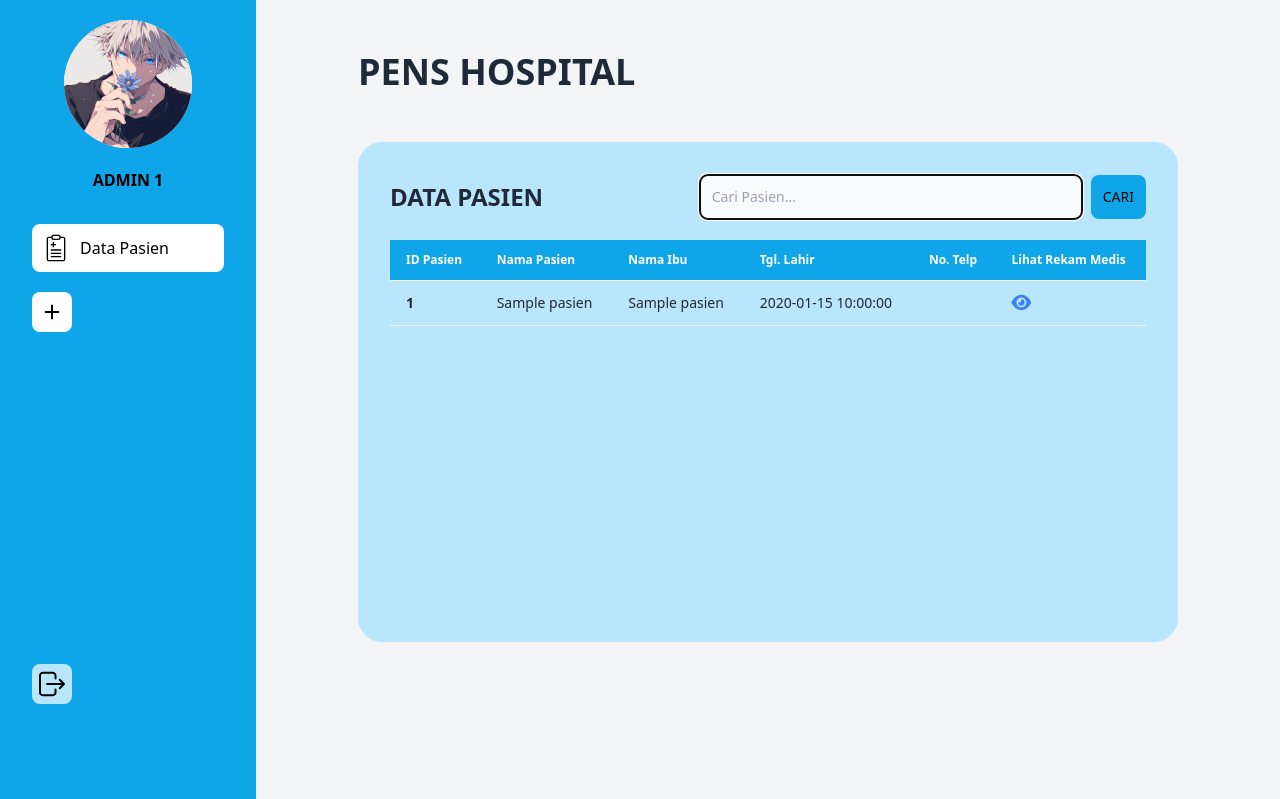
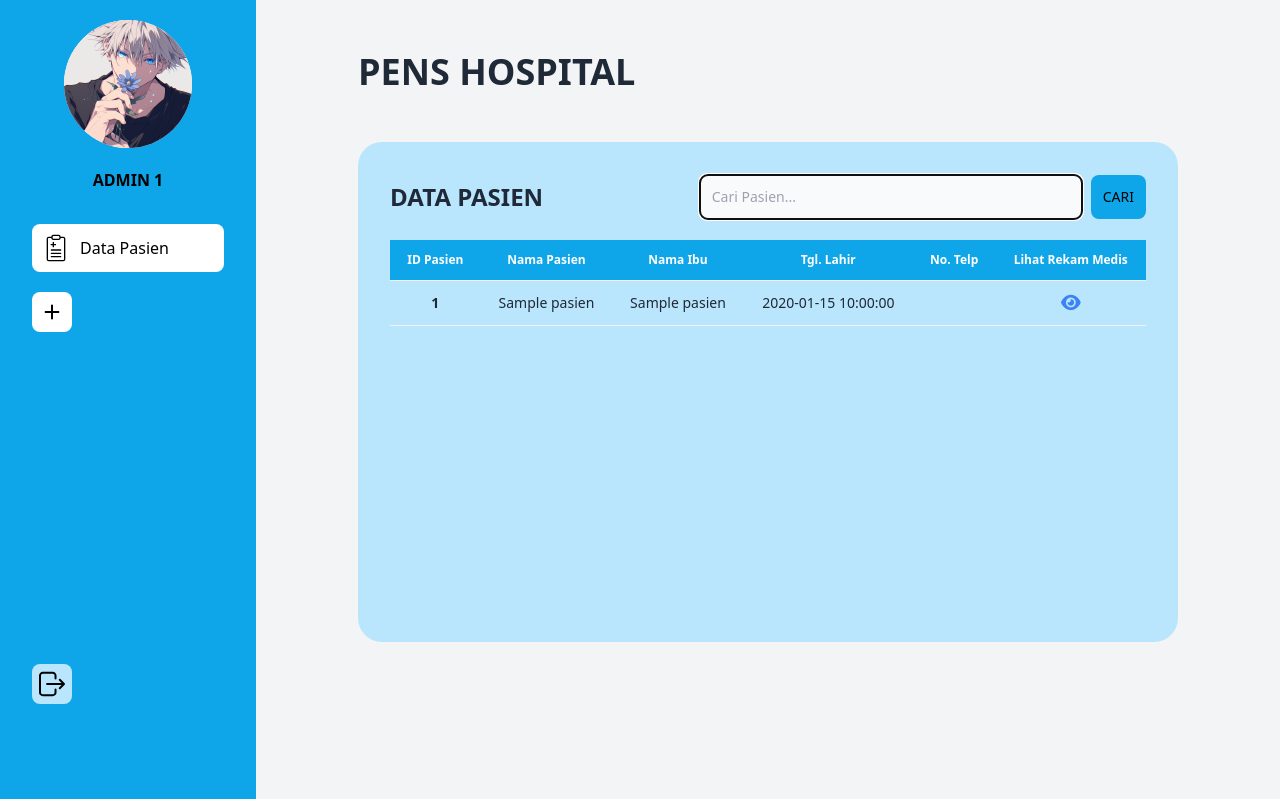
Before and after one commit to nafisaa11/Rekam_Medis_CI, a PHP site: the page made by application/views/Rekam_medis/main.php in a window 1280 px wide. Shown: the top 799 px of the page. Run offline with PHP 8.4, Linux system fonts and the light colour scheme; the template is opened without the code that fills it: most values are stand-ins (such as "Sample title", 1, 10 or a date in 2020); data that the repository does not hold is empty.

Commit message:
dah tengah

```diff
--- a/application/views/Rekam_medis/main.php
+++ b/application/views/Rekam_medis/main.php
@@ -64,23 +64,23 @@
                         <!-- head -->
                         <thead class="bg-sky-500 text-white">
                             <tr>
-                                <th>ID Pasien</th>
-                                <th>Nama Pasien</th>
-                                <th>Nama Ibu</th>
-                                <th>Tgl. Lahir</th>
-                                <th>No. Telp</th>
-                                <th>Lihat Rekam Medis</th>
+                                <th class="text-center">ID Pasien</th>
+                                <th class="text-center">Nama Pasien</th>
+                                <th class="text-center">Nama Ibu</th>
+                                <th class="text-center">Tgl. Lahir</th>
+                                <th class="text-center">No. Telp</th>
+                                <th class="text-center">Lihat Rekam Medis</th>
                             </tr>
                         </thead>
                         <tbody>
                             <?php foreach ($pasien as $row): ?>
                                 <tr>
-                                    <th><?= $row["ID_Pasien"]; ?></th>
-                                    <td><?= $row["Nama_Lengkap"]; ?></td>
-                                    <td><?= $row["Nama_Ibu"]; ?></td>
-                                    <td><?= $row["Tanggal_Lahir"]; ?></td>
-                                    <td><?= $row["No_Telp"]; ?></td>
-                                    <td><a href="<?= base_url(); ?>Rekam_medis/detail/<?= $row['ID_Pasien']; ?>"
+                                    <th class="text-center"><?= $row["ID_Pasien"]; ?></th>
+                                    <td class="text-center"><?= $row["Nama_Lengkap"]; ?></td>
+                                    <td class="text-center"><?= $row["Nama_Ibu"]; ?></td>
+                                    <td class="text-center"><?= $row["Tanggal_Lahir"]; ?></td>
+                                    <td class="text-center"><?= $row["No_Telp"]; ?></td>
+                                    <td class="text-center"><a href="<?= base_url(); ?>Rekam_medis/detail/<?= $row['ID_Pasien']; ?>"
                                             class="text-blue-500 hover:text-blue-700">
                                             <i class="fa-solid fa-eye fa-lg"></i>
                                         </a></td>
```
